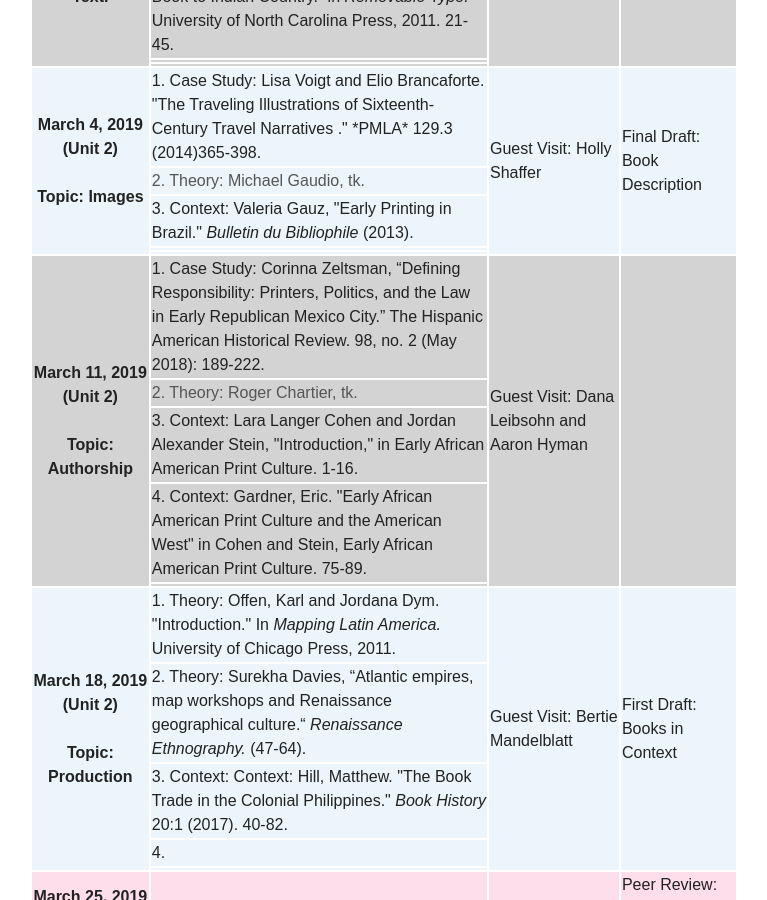
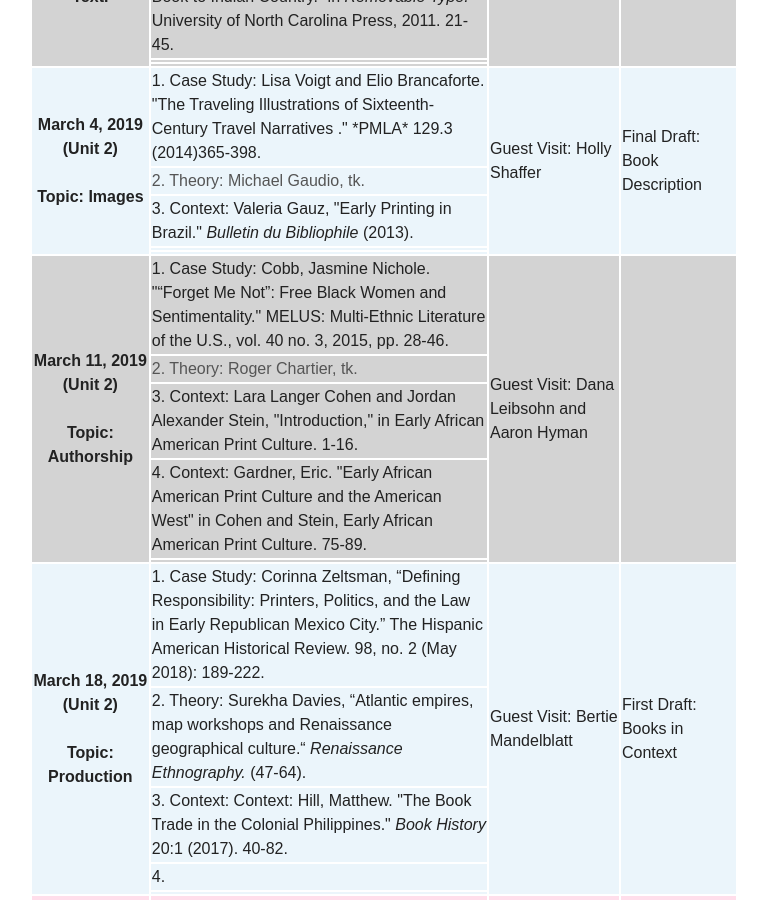
Before and after one commit to halperta/2019-bookhistory, a Jekyll site: the page built from schedule/index.md, in a window 1280 px wide and 900 px high, scrolled down 1767 px. Shown: the whole window, without its empty margins (256-1023 px from the left). Built offline with Jekyll 4.4.1, drawn with Linux system fonts in a browser that asks for light colours; nearby versions of some CDN libraries.

Commit message:
rearranging schedule

```diff
--- a/schedule/index.md
+++ b/schedule/index.md
@@ -135,7 +135,7 @@ Note that this schedule is subject to change. Any changes will be made here.
 
   <tr bgcolor="LightGray">
     <th rowspan="5">March 11, 2019 (Unit 2) <br><br> Topic: Authorship</th>
-      <td> 1. Case Study: Corinna Zeltsman, “Defining Responsibility: Printers, Politics, and the Law in Early Republican Mexico City.” The Hispanic American Historical Review. 98, no. 2 (May 2018): 189-222. </td>
+      <td> 1. Case Study: <a href="https://muse.jhu.edu/article/593051">Cobb, Jasmine Nichole. "“Forget Me Not”: Free Black Women and Sentimentality." MELUS: Multi-Ethnic Literature of the U.S., vol. 40 no. 3, 2015, pp. 28-46. </a></td>
       <td rowspan="5"> Guest Visit: <a href="https://www.smith.edu/academics/faculty/dana-leibsohn">Dana Leibsohn</a> and <a href="https://arthist.jhu.edu/directory/aaron-m-hyman/">Aaron Hyman</a></td>
       <td rowspan="5">  </td>
   </tr>
@@ -154,8 +154,8 @@ Note that this schedule is subject to change. Any changes will be made here.
 
   <tr bgcolor="#EBF5FB">
     <th rowspan="5">March 18, 2019 (Unit 2) <br><br> Topic: Production</th>
-     <td> 1.  Theory: Offen, Karl and Jordana Dym. "Introduction." In <i>Mapping Latin America.</i> University of Chicago Press, 2011. </td>
-    <td rowspan="5"><a href="http://www.surekhadavies.org/"> Guest Visit: Bertie Mandelblatt </a> </td>
+     <td> 1.  Case Study: Corinna Zeltsman, “Defining Responsibility: Printers, Politics, and the Law in Early Republican Mexico City.” The Hispanic American Historical Review. 98, no. 2 (May 2018): 189-222. </td>
+    <td rowspan="5"> Guest Visit: Bertie Mandelblatt </td>
     <td rowspan="5"> First Draft: Books in Context </td>
   </tr>
   <tr bgcolor="EBF5FB">
```
